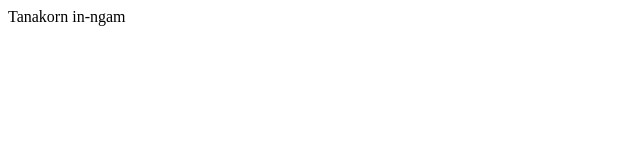
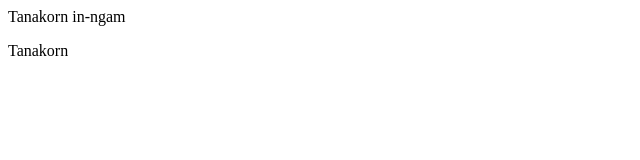
Before and after one commit to thanakorn264/Tester, a website: page index.html in a window 1280 px wide. Shown: the full height of the page, 0-640 px from the left. Drawn offline with Linux system fonts and the light colour scheme.

Commit message:
แบงค์คนเฟี้ยว

```diff
--- a/index.html
+++ b/index.html
@@ -6,6 +6,6 @@
     <title>Document</title>
 </head>
 <body>Tanakorn in-ngam
-
+   <P>Tanakorn</p>
 </body>
 </html>
```
